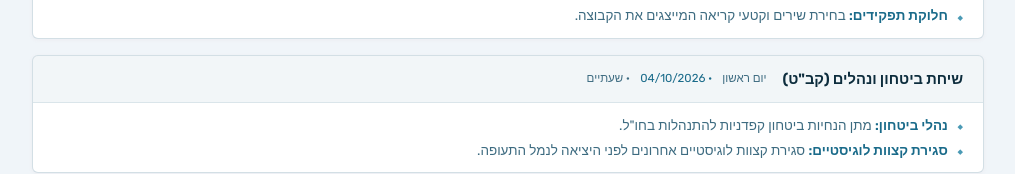
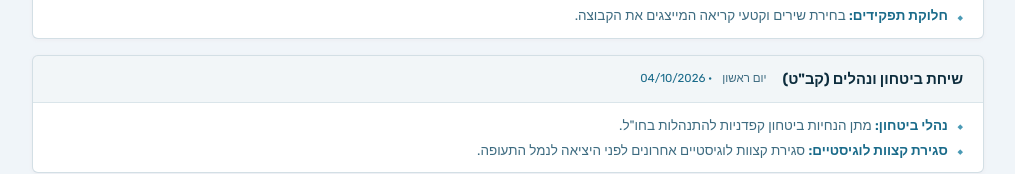
Before and after one commit to yaacovbod/poland, a Next.js app: page / in a window 1280 px wide. Shown: the part 2206-2380 px from the top of the page, without its empty margins (132-1147 px from the left). Built offline with nearby package versions, Linux system fonts and the light colour scheme; a web font is replaced by a local one.

Commit message:
Remove duration from קב"ט session
Co-Authored-By: Claude Sonnet 4.6 <noreply@anthropic.com>

```diff
--- a/src/app/page.tsx
+++ b/src/app/page.tsx
@@ -231,7 +231,6 @@ const PREP: PrepBlock[] = [
     title: 'שיחת ביטחון ונהלים (קב"ט)',
     dateLabel: "04/10/2026",
     dayOfWeek: "יום ראשון",
-    duration: "שעתיים",
     topics: [
       { title: "נהלי ביטחון", desc: "מתן הנחיות ביטחון קפדניות להתנהלות בחו\"ל." },
       { title: "סגירת קצוות לוגיסטיים", desc: "סגירת קצוות לוגיסטיים אחרונים לפני היציאה לנמל התעופה." },
```
